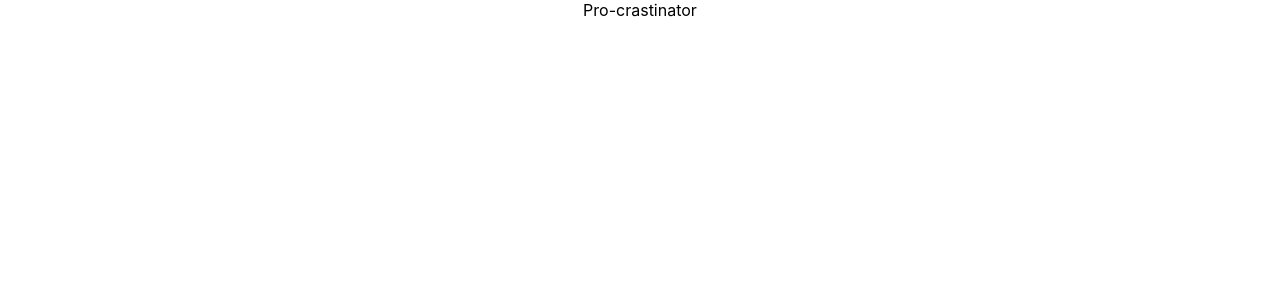
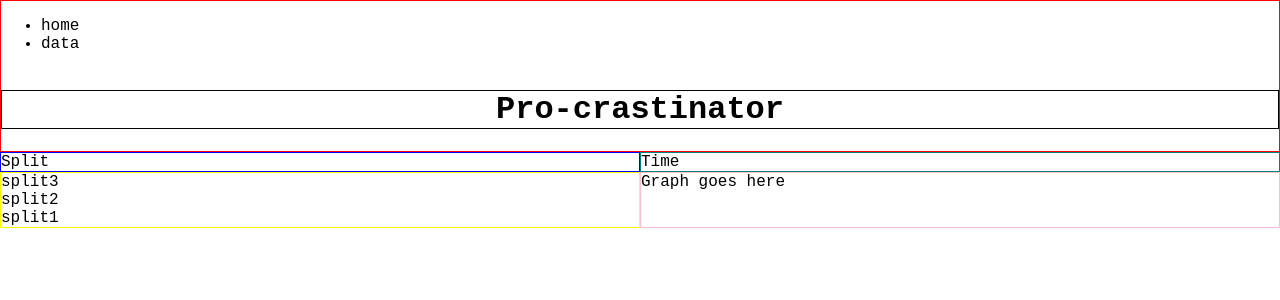
Before and after one commit to bbli1012/pro-crastinator, a React (Create React App) app: page / in a window 1280 px wide. Shown: the top 300 px of the page. Built offline with nearby package versions, Linux system fonts and the light colour scheme.

Commit message:
basic app layout laid out with flexbox

```diff
--- a/public/index.html
+++ b/public/index.html
@@ -24,10 +24,9 @@
       work correctly both with client-side routing and a non-root public URL.
       Learn how to configure a non-root public URL by running `npm run build`.
     -->
-    <title>React App</title>
+    <title>Pro-Crastinator</title>
   </head>
   <body>
-    <noscript>You need to enable JavaScript to run this app.</noscript>
     <div id="root"></div>
   </body>
 </html>
--- a/src/App.css
+++ b/src/App.css
@@ -1,38 +1,65 @@
-.App {
+/* for desktop first layout */
+html {
+  box-sizing: border-box;
+}
+
+*, *:before, *:after {
+  box-sizing: inherit;
+}
+
+body {
+  font-family:'Courier New', Courier, monospace;
+  margin: 0px;
+  padding: 0px;
+}
+
+.header {
+  display: flex;
+  flex-flow: row wrap;
+  border: solid red 1px;
+}
+
+h1 {
+  flex: 1 1 100%;
+  border: solid black 1px;
   text-align: center;
 }
 
-.App-logo {
-  height: 40vmin;
-  pointer-events: none;
+ul {
 }
 
-@media (prefers-reduced-motion: no-preference) {
-  .App-logo {
-    animation: App-logo-spin infinite 20s linear;
-  }
+.row {
+  display: flex;
 }
 
-.App-header {
-  background-color: #282c34;
-  min-height: 100vh;
-  display: flex;
-  flex-direction: column;
-  align-items: center;
-  justify-content: center;
-  font-size: calc(10px + 2vmin);
-  color: white;
+.split-button {
+  flex: 1 50%;
+  border: solid blue 1px;
 }
 
-.App-link {
-  color: #61dafb;
+.time-elapsed-display {
+  flex: 1 50%;
+  border: solid teal 1px;
 }
 
-@keyframes App-logo-spin {
-  from {
-    transform: rotate(0deg);
-  }
-  to {
-    transform: rotate(360deg);
-  }
+.splits-column {
+  flex: 1 50%;
+  display: flex;
+  flex-flow: column-reverse nowrap;
+  border: solid yellow 1px;
 }
+
+.graph-column {
+  flex: 1 50%;
+  border: solid pink 1px;
+}
+
+/* for tablet*/
+@media only screen and (max-width: 850px ) {
+
+}
+
+/* for mobile or small devices */
+@media only screen and (max-width: 550px) {
+
+}
--- a/src/App.js
+++ b/src/App.js
@@ -1,22 +1,34 @@
-import logo from './logo.svg';
 import './App.css';
 
-function App() {
+const App = () => {
   return (
     <div className="App">
+      {/* TODO: replace with header/ nav component */}
       <header className="header">
         <nav className="nav">
-
+          <ul>
+            {/* <li><a href=''>Stand-in</a></li> */}
+            <li>home</li>
+            <li>data</li>
+          </ul>
         </nav>
-        Pro-crastinator
+        <h1>Pro-crastinator</h1>
       </header>
       <div className="row">
-
+        {/* TODO: replace with button component */}
+        <div className="split-button">Split</div>
+        {/* TODO: replace with time display component */}
+        <div className="time-elapsed-display">Time</div>
       </div>
       <div className="row">
+        {/* TODO: replace with splits component */}
         <div className="splits-column">
-
+          <div>split1</div>
+          <div>split2</div>
+          <div>split3</div>
         </div>
+        {/* TODO: replace with average graph talk about what to use eg D3? */}
+        <div className="graph-column">Graph goes here</div>
       </div>
     </div>
   );
```
